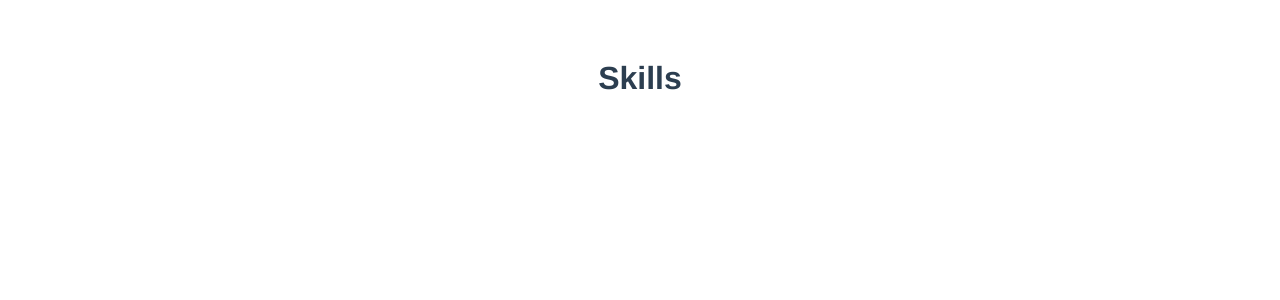
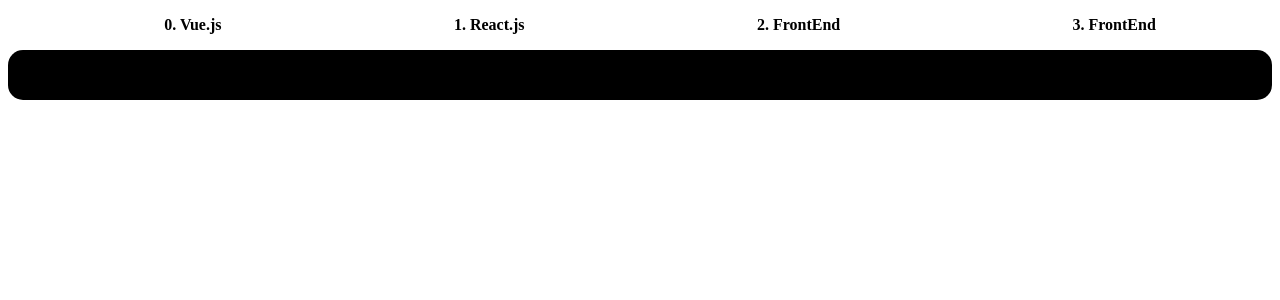
Before and after one commit to Yosh23/skilling_up_with_Vue, a Vue app: page / in a window 1280 px wide. Shown: the top 300 px of the page. Built offline with nearby package versions, Linux system fonts and the light colour scheme.

Commit message:
learning how to access data and set multiple classes

```diff
--- a/src/App.vue
+++ b/src/App.vue
@@ -16,12 +16,7 @@ export default {
 </script>
 
 <style>
-#app {
-  font-family: Avenir, Helvetica, Arial, sans-serif;
-  -webkit-font-smoothing: antialiased;
-  -moz-osx-font-smoothing: grayscale;
+body {
   text-align: center;
-  color: #2c3e50;
-  margin-top: 60px;
 }
 </style>
--- a/src/components/Skills.vue
+++ b/src/components/Skills.vue
@@ -1,32 +1,33 @@
 <template>
-  <div class="hello">
-    <h1>Skills</h1>
-  </div>
+    <div class="holder">
+      <ul class="list">
+        <li v-for="(data, index) in skills" :key='index'>{{ index }}. {{ data.skill }}</li>
+      </ul>
+
+      <div v-bind:class="alertObject"></div>
+    </div>
 </template>
 
 <script>
 export default {
   name: 'Skills',
-  props: {
-    msg: String
+  data() {
+    return {
+      skills: [
+        { "skill": "Vue.js"},
+        { "skill": "React.js"},
+        { "skill": "FrontEnd"},
+        { "skill": "FrontEnd"}
+      ],
+      alertObject: {
+        alert: true,
+        anotherClass: true,
+      }
+    }
   }
 }
 </script>
 
 <!-- Add "scoped" attribute to limit CSS to this component only -->
-<style scoped>
-h3 {
-  margin: 40px 0 0;
-}
-ul {
-  list-style-type: none;
-  padding: 0;
-}
-li {
-  display: inline-block;
-  margin: 0 10px;
-}
-a {
-  color: #42b983;
-}
+<style src="../css/Skills.css" scoped>
 </style>
--- /dev/null
+++ b/src/css/Skills.css
@@ -0,0 +1,19 @@
+ul {
+    display: flex;
+    justify-content: space-around;
+    list-style-type: none;
+}
+
+li {
+    font-weight: bold;
+}
+
+.alert {
+ background-color: #000000;
+ height: 50px;
+ width: auto;
+}
+
+.anotherClass {
+    border-radius: 15px;
+}
```
